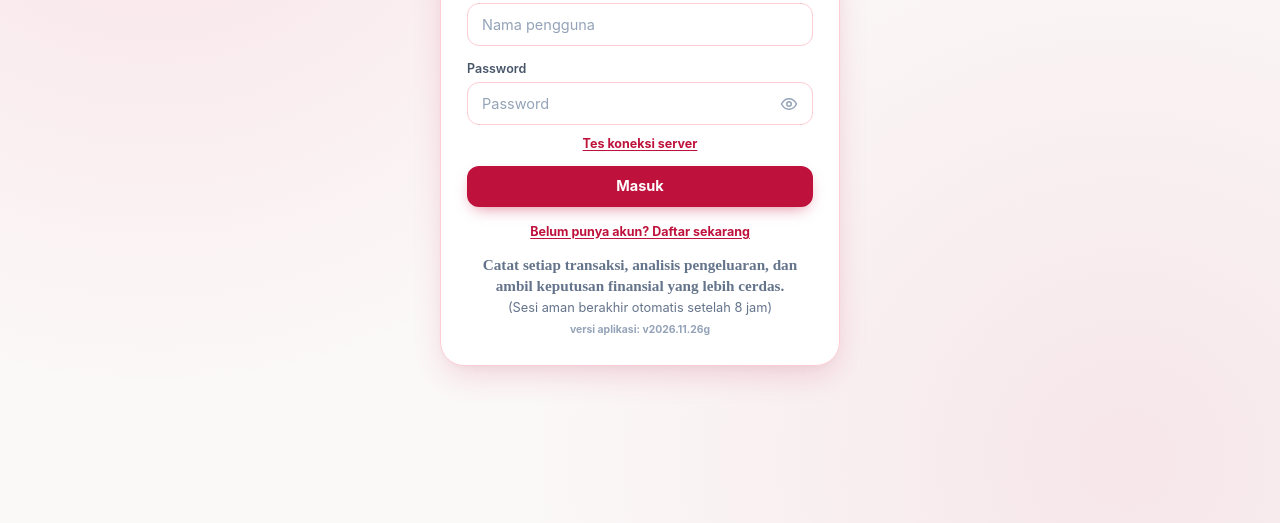
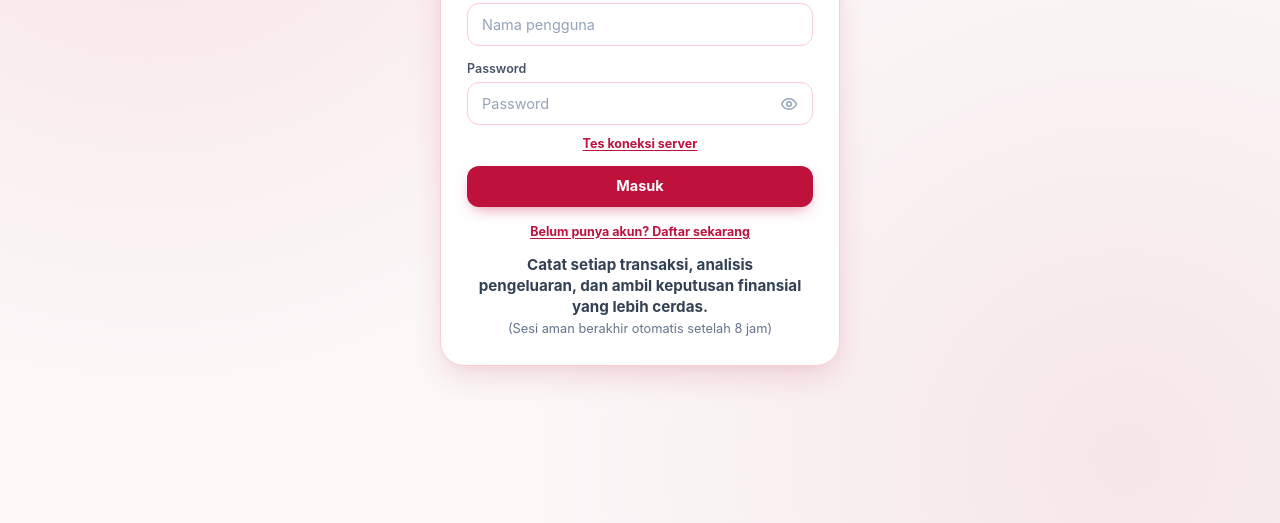
Before and after one commit to Bss-Batara/cashflow-app, a plain HTML site: page index.html in a window 1280 px wide. Shown: the part 277-800 px from the top of the page. Drawn offline with Linux system fonts and the light colour scheme; no server answers.

Commit message:
Update: Ganti font dan perbesar teks info login

```diff
--- a/index.html
+++ b/index.html
@@ -86,9 +86,9 @@
         </p>
       </form>
 
-      <p style="text-align: center; font-family: 'Times New Roman', Times, serif; font-size: 0.95rem; font-weight: bold; color: #64748b; line-height: 1.4; margin-top: 15px; padding: 0 10px;">
+      <p style="text-align: center; font-size: 0.95rem; font-weight: bold; color: #334155; line-height: 1.4; margin-top: 15px; padding: 0 10px;">
   Catat setiap transaksi, analisis pengeluaran, dan ambil keputusan finansial yang lebih cerdas.<br>
-  <span style="font-size: 0.8rem; font-weight: normal;">(Sesi aman berakhir otomatis setelah 8 jam)</span><br><span style="font-size: 0.65rem; color:#94a3b8;">versi aplikasi: v2026.11.26g</span>
+  <span style="font-size: 0.8rem; font-weight: normal; color: #64748b;">(Sesi aman berakhir otomatis setelah 8 jam)</span>
 </p>
     </div>
   </section>
```
